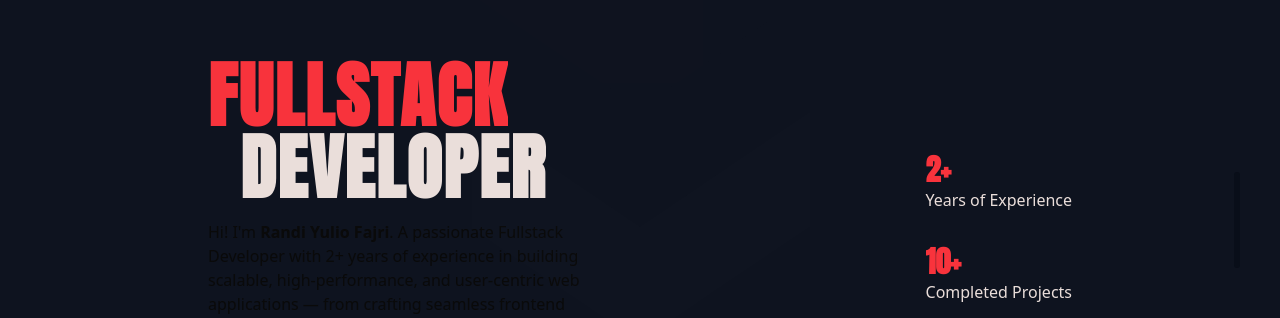
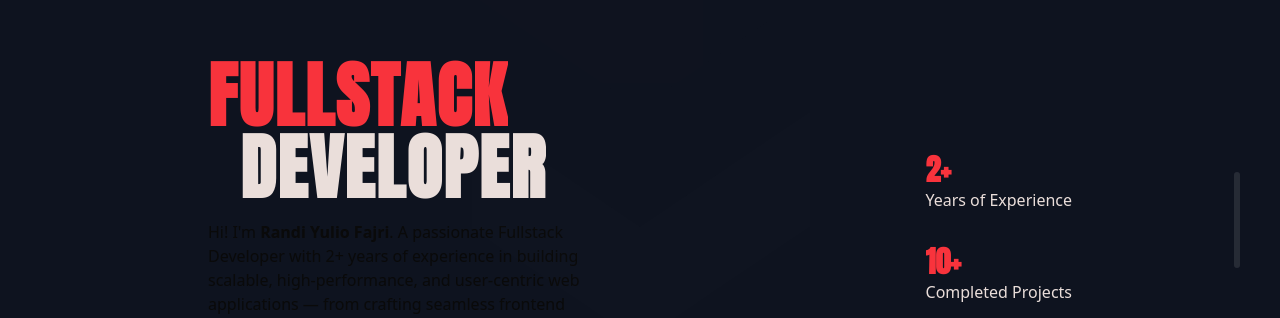
Before and after one commit to randijulio13/randijulio13.github.io, a React (Vite) app: page / in a window 1280 px wide. Shown: the part 172-490 px from the top of the page. Built offline with nearby package versions, Linux system fonts and the light colour scheme.

Commit message:
update scroll indicator background

```diff
--- a/src/components/ScrollIndicator.tsx
+++ b/src/components/ScrollIndicator.tsx
@@ -27,7 +27,7 @@ const ScrollIndicator = ({ mainRef }: ScrollIndicatorProps) => {
 
     return (
         <div className="absolute top-[50%] translate-y-[-50%] end-10 z-40 hidden lg:block">
-            <div className="w-1.5 bg-secondary rounded-full h-24 mb-4 overflow-hidden">
+            <div className="w-1.5 bg-white/10 rounded-full h-24 mb-4 overflow-hidden">
                 <div className={`bg-accent w-1.5 rounded-full`} style={{ height: Math.ceil(scrollWidth) + '%' }}></div>
             </div>
         </div>
```
